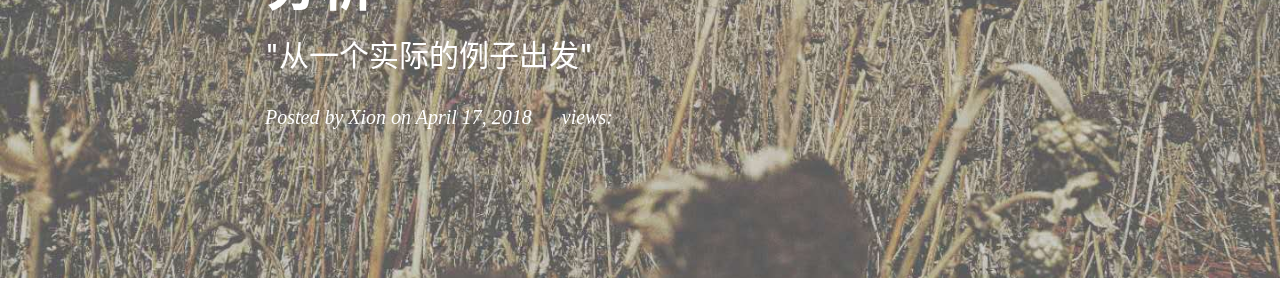
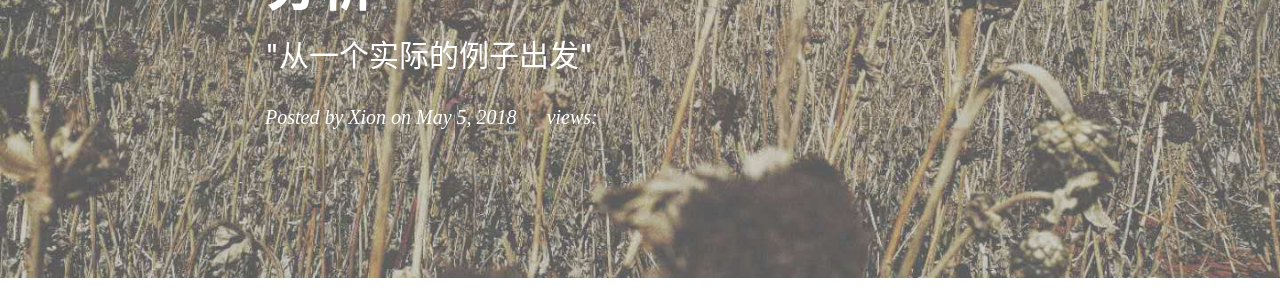
Before and after one commit to xionchen/xionchen.github.io, a Jekyll site: the page built from _posts/2018-04-17-udp.markdown, in a window 1280 px wide and 900 px high. Shown: the part 305-605 px from the top of the window. Built offline with Jekyll 4.4.1, drawn with Linux system fonts in a browser that asks for light colours; nearby versions of some CDN libraries; comment, search, counter and statistics services are not loaded.

Commit message:
update date

```diff
--- a/_posts/2018-04-17-udp.markdown
+++ b/_posts/2018-04-17-udp.markdown
@@ -2,7 +2,7 @@
 layout:     post
 title:      "udp连接报错error no 111原因分析"
 subtitle:   " \"从一个实际的例子出发\""
-date:       2018-04-17 12:00:00
+date:       2018-05-05 12:00:00
 author:     "Xion"
 header-img: "img/1878823053.jpg"
 catalog: true
```
